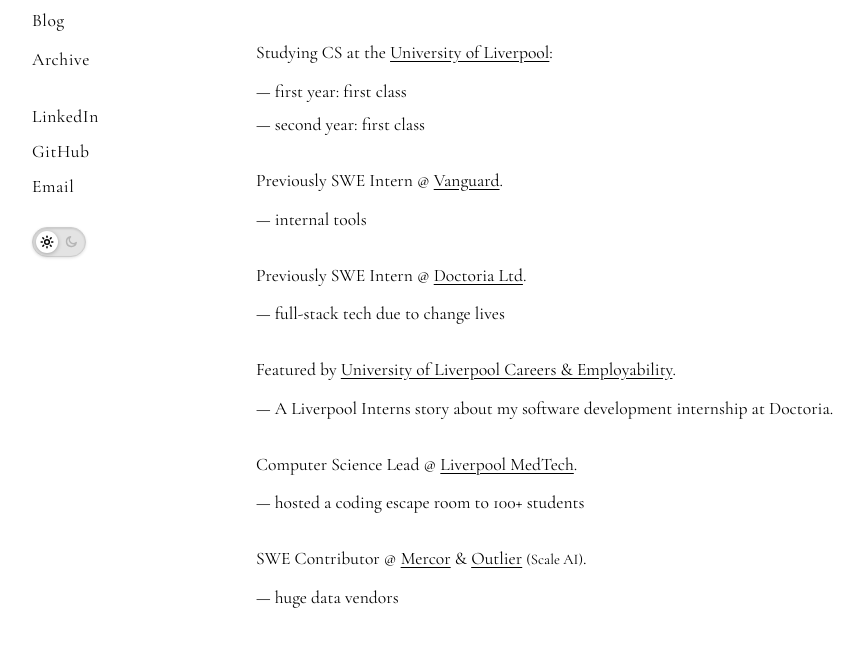
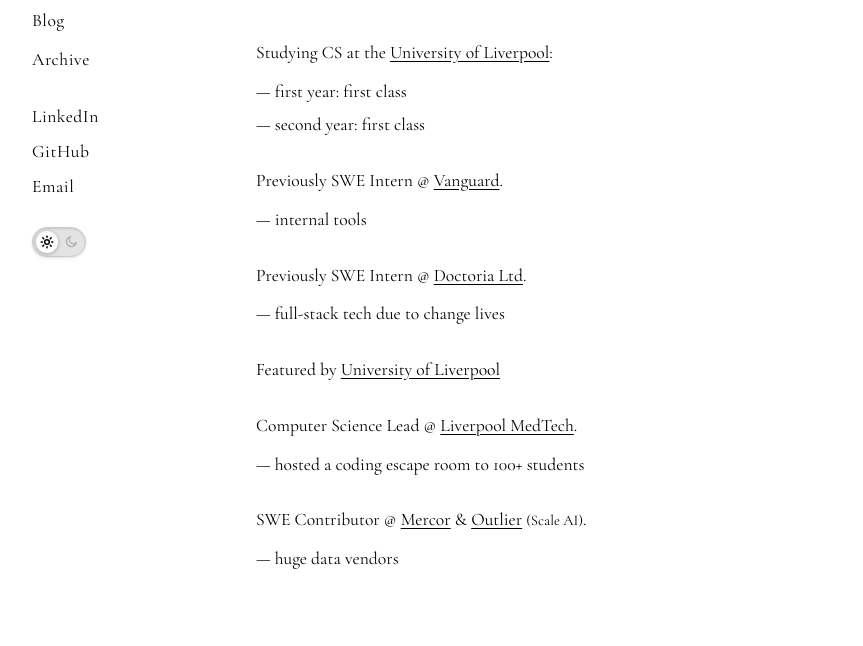
Before and after one commit to osamaajr/personalportfolio, a plain HTML site: page index.html in a window 1280 px wide. Shown: the part 146-792 px from the top of the page, without its empty margins (90-953 px from the left). Drawn offline with nearby package versions, Linux system fonts and the light colour scheme; a script that the page names is missing.

Commit message:
Simplify University of Liverpool feature

```diff
--- a/index.html
+++ b/index.html
@@ -84,8 +84,7 @@
           <span class="item">full-stack tech due to change lives</span>
         </div>
         <div class="section">
-          <p>Featured by <a href="https://www.liverpool.ac.uk/careers/students/blog/case-studies/osama-doctoria-internship/" target="_blank" rel="noopener noreferrer">University of Liverpool Careers &amp; Employability</a>.</p>
-          <span class="item">A Liverpool Interns story about my software development internship at Doctoria.</span>
+          <p>Featured by <a href="https://www.liverpool.ac.uk/careers/students/blog/case-studies/osama-doctoria-internship/" target="_blank" rel="noopener noreferrer">University of Liverpool</a></p>
         </div>
         <div class="section">
           <p>Computer Science Lead @ <a href="#">Liverpool MedTech</a>.</p>
```
Also changed, not shown: portfolio.html (+1 -2 lines).
